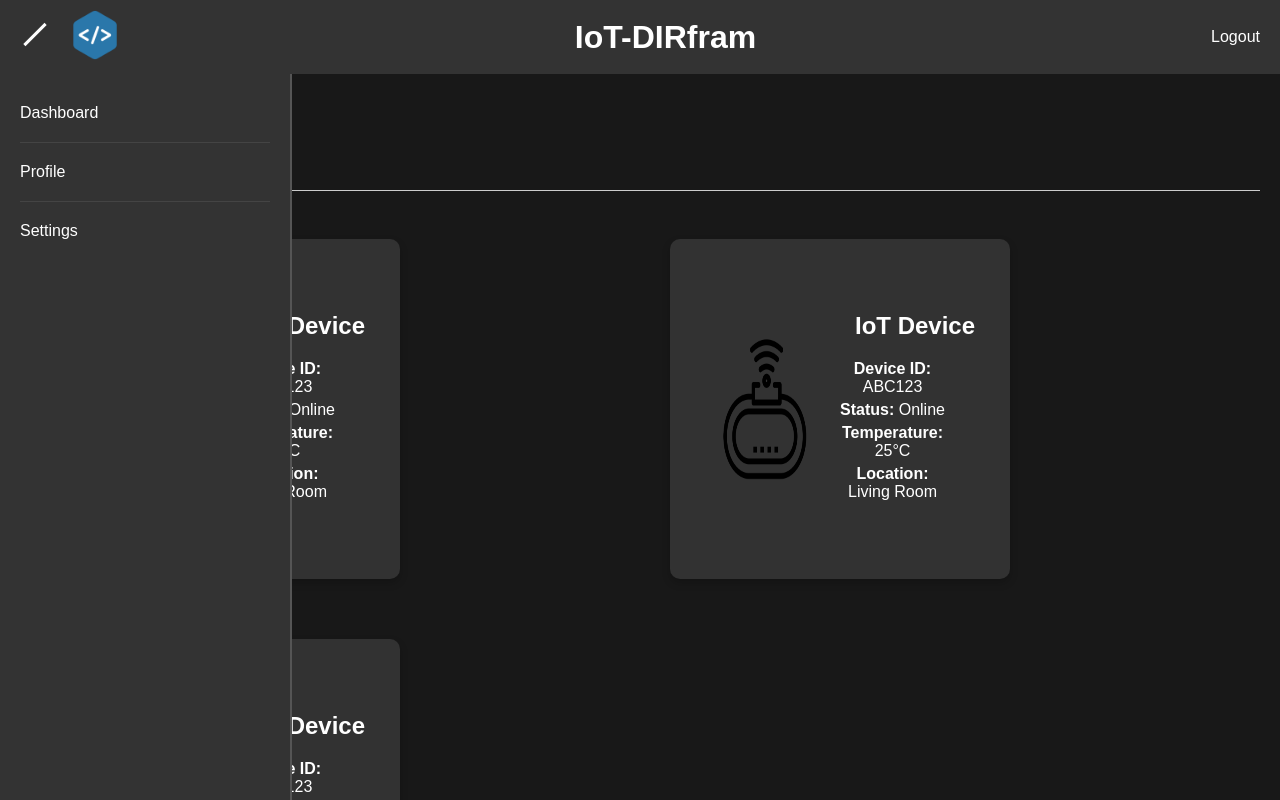
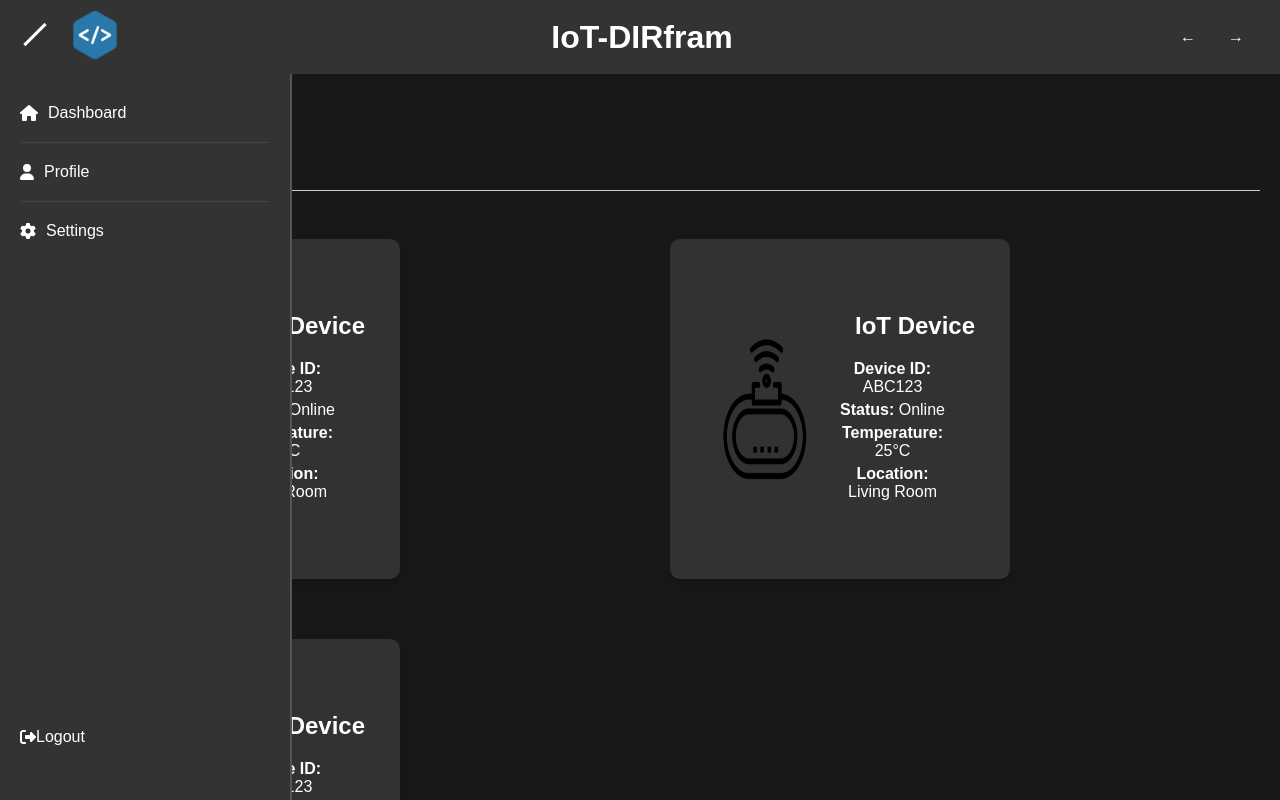
Before and after one commit to COS301-SE-2024/IoT-DIRfram, a React (Create React App) app in the folder frontend/: page /dashboard in a window 1280 px wide. Both pictures are taken after a click on the element 35 px from the left and 37 px from the top of the page. Shown: the top 800 px of the page. Built offline with nearby package versions, Linux system fonts and the light colour scheme.

Commit message:
Add Navigation buttons

```diff
--- a/frontend/src/App.js
+++ b/frontend/src/App.js
@@ -1,5 +1,3 @@
-// App.js
-
 import React from 'react';
 import { BrowserRouter as Router, MemoryRouter, Routes, Route } from 'react-router-dom';
 import Splash from './pages/Splash/Splash';
--- /dev/null
+++ b/frontend/src/components/BackButton/BackButton.css
@@ -0,0 +1,15 @@
+.back-button {
+    background: none;
+    border: none;
+    color: #fff;
+    font-size: 16px;
+    cursor: pointer;
+    padding: 8px 16px;
+    text-decoration: none;
+    display: inline-block;
+  }
+
+  .back-button:hover {
+    color: #fff;
+    text-decoration: underline;
+  }
--- /dev/null
+++ b/frontend/src/components/BackButton/BackButton.js
@@ -0,0 +1,20 @@
+// BackButton.js
+import React from 'react';
+import { useNavigate } from 'react-router-dom';
+import './BackButton.css';
+
+const BackButton = () => {
+  const navigate = useNavigate();
+
+  const handleBackClick = () => {
+    navigate(-1);
+  };
+
+  return (
+    <button className="back-button" onClick={handleBackClick}>
+      ←
+    </button>
+  );
+};
+
+export default BackButton;
--- /dev/null
+++ b/frontend/src/components/ForwardButton/ForwardButton.css
@@ -0,0 +1,15 @@
+.forward-button {
+  background: none;
+  border: none;
+  color: #fff;
+  font-size: 16px;
+  cursor: pointer;
+  padding: 8px 16px;
+  text-decoration: none;
+  display: inline-block;
+}
+
+.forward-button:hover {
+  color: #fff;
+  text-decoration: underline;
+}
--- /dev/null
+++ b/frontend/src/components/ForwardButton/ForwardButton.js
@@ -0,0 +1,19 @@
+import React from 'react';
+import { useNavigate } from 'react-router-dom';
+import './ForwardButton.css';
+
+const ForwardButton = () => {
+  const navigate = useNavigate();
+
+  const handleForwardClick = () => {
+    navigate(1); // Go forward in the history
+  };
+
+  return (
+    <button className="forward-button" onClick={handleForwardClick}>
+     →
+    </button>
+  );
+};
+
+export default ForwardButton;
--- a/frontend/src/components/Header/Header.css
+++ b/frontend/src/components/Header/Header.css
@@ -52,15 +52,3 @@
 .menu-btn.open .menu-icon {
   transform: rotate(-45deg);
 }
-
-.logout-btn {
-  cursor: pointer;
-  background: none;
-  border: none;
-  color: #fff;
-  font-size: 16px;
-}
-
-.logout-btn:hover {
-  text-decoration: underline;
-}
--- a/frontend/src/components/Header/Header.js
+++ b/frontend/src/components/Header/Header.js
@@ -4,15 +4,12 @@ import Cookies from 'js-cookie';
 import logo from "../../assets/code-crafters-logo.png";
 import Sidebar from '../Sidebar/Sidebar';
 import './Header.css';
+import BackButton from '../BackButton/BackButton';
+import ForwardButton from '../ForwardButton/ForwardButton';
 
 const Header = () => {
   const [sidebarOpen, setSidebarOpen] = useState(false);
   const navigate = useNavigate();
-
-  const handleLogout = () => {
-    Cookies.remove('session');
-    navigate('/splash');
-  };
 
   const handleToggleSidebar = () => {
     setSidebarOpen(!sidebarOpen);
@@ -38,8 +35,9 @@ const Header = () => {
           </Link>
         </div>
 
-        <div className="logout-btn" onClick={handleLogout}>
-          Logout
+        <div>
+          <BackButton />
+          <ForwardButton />
         </div>
       </header>
       <Sidebar isOpen={sidebarOpen} handleToggleSidebar={handleToggleSidebar} />
--- a/frontend/src/components/Sidebar/Sidebar.css
+++ b/frontend/src/components/Sidebar/Sidebar.css
@@ -24,31 +24,53 @@
   margin-top: 0;
 }
 
-.sidebar ul {
+.sidebar nav ul {
   list-style: none;
   padding: 0;
   margin: 0; /* Remove default margin */
 }
 
-.sidebar ul li {
+.sidebar nav ul li {
   margin-bottom: 10px;
   border-bottom: 1px solid #444;
   padding-bottom: 10px;
 }
 
-.sidebar ul li a {
+.sidebar nav ul li a {
   color: #fff;
   text-decoration: none;
-  display: block;
+  display: flex;
+  align-items: center;
   padding: 10px 0;
   transition: background 0.3s ease;
 }
 
-.sidebar ul li a:hover {
+.sidebar nav ul li a:hover {
   background: #555;
   text-decoration: none;
 }
 
-.sidebar ul li:last-child {
+.sidebar nav ul li:last-child {
   border-bottom: none;
 }
+
+.logout-btn {
+  cursor: pointer;
+  background: none;
+  border: none;
+  color: #fff;
+  font-size: 16px;
+  display: flex;
+  align-items: center;
+  position: absolute;
+  bottom: 20%;
+}
+
+.logout-btn:hover {
+  text-decoration: underline;
+}
+
+/* Example icon styling */
+.sidebar nav ul li a svg {
+  margin-right: 10px; /* Adjust icon spacing */
+}
--- a/frontend/src/components/Sidebar/Sidebar.js
+++ b/frontend/src/components/Sidebar/Sidebar.js
@@ -1,27 +1,44 @@
-// Sidebar.js
 import React from 'react';
-import { Link } from 'react-router-dom';
+import { Link, useNavigate } from 'react-router-dom';
+import { FontAwesomeIcon } from '@fortawesome/react-fontawesome'; // Assuming you're using Font Awesome icons
+import { faHome, faUser, faCog, faSignOutAlt } from '@fortawesome/free-solid-svg-icons'; // Import specific icons
+import Cookies from 'js-cookie'; // Ensure you have js-cookie installed
 import './Sidebar.css';
 
-const Sidebar = ({ isOpen, handleToggleSidebar }) => (
+const Sidebar = ({ isOpen, handleToggleSidebar }) => {
+  const navigate = useNavigate();
+
+  const handleLogout = () => {
+    Cookies.remove('session');
+    navigate('/splash');
+  };
+
+  return (
     <div className={`sidebar ${isOpen ? 'sidebar-open' : 'sidebar-closed'}`}>
       <nav>
         <ul>
           <li>
-          <Link to="/" onClick={handleToggleSidebar}>Dashboard</Link>
-        </li>
-        {/* <li>
-          <Link to="/device-list" onClick={handleToggleSidebar}>Devices</Link>
-        </li> */}
-        <li>
-          <Link to="/profile" onClick={handleToggleSidebar}>Profile</Link>
+            <Link to="/" onClick={handleToggleSidebar}>
+              <FontAwesomeIcon icon={faHome} /> Dashboard
+            </Link>
           </li>
           <li>
-          <Link to="/settings" onClick={handleToggleSidebar}>Settings</Link>
+            <Link to="/profile" onClick={handleToggleSidebar}>
+              <FontAwesomeIcon icon={faUser} /> Profile
+            </Link>
+          </li>
+          <li>
+            <Link to="/settings" onClick={handleToggleSidebar}>
+              <FontAwesomeIcon icon={faCog} /> Settings
+            </Link>
           </li>
         </ul>
+        <div className="logout-btn" onClick={handleLogout}>
+          <FontAwesomeIcon icon={faSignOutAlt} /> Logout
+        </div>
       </nav>
     </div>
   );
+};
 
 export default Sidebar;
```
Also changed, not shown: package.json (+10 -4 lines), 2 other files (tests, documents, lock files or other folders). Lines whose indentation alone changed are shown as unchanged.
